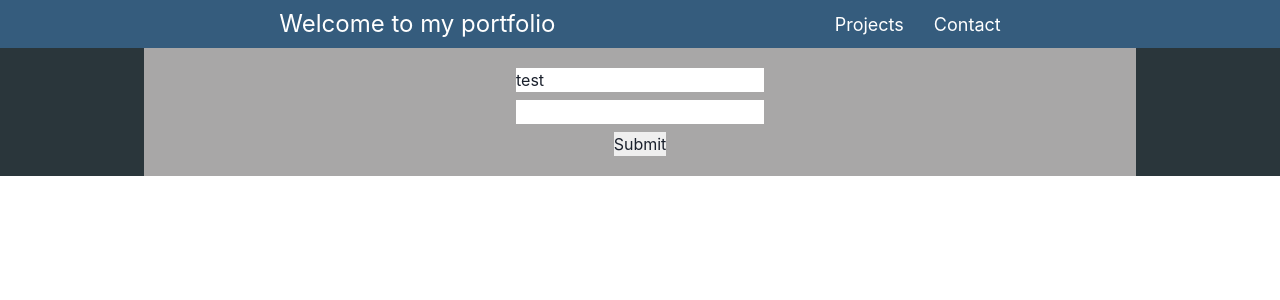
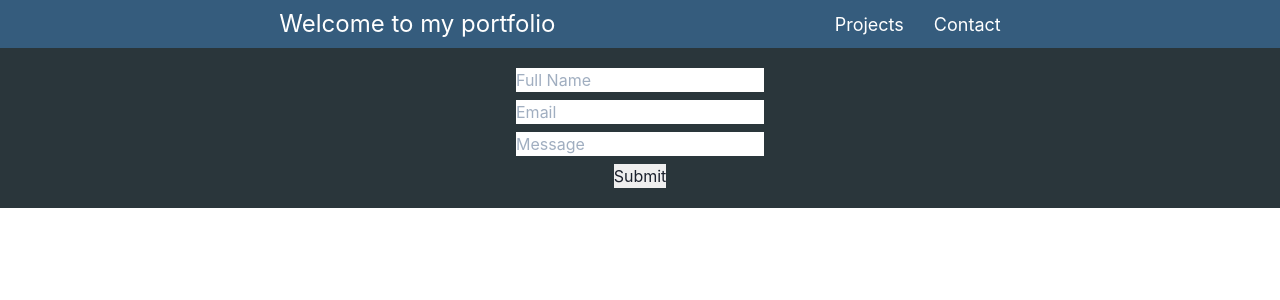
Before and after one commit to Rodomaxi2/Portfolio, a Next.js app: page /contact in a window 1280 px wide. Shown: the top 300 px of the page. Built offline with nearby package versions, Linux system fonts and the light colour scheme.

Commit message:
Added validation and placeholders

```diff
--- a/Components/ContactForm.js
+++ b/Components/ContactForm.js
@@ -9,7 +9,9 @@ import {
 	Box,
 	Input,
 	VStack,
+	Button,
 } from "@chakra-ui/react";
+import { resolveConfig } from "prettier";
 
 const ContactForm = () => {
 	const {
@@ -18,22 +20,27 @@ const ContactForm = () => {
 		watch,
 		formState: { errors },
 	} = useForm();
+
 	const onSubmit = (data) => console.log(data);
 
+	// console.log(watch("name"), watch("email"), watch("message"));
+	// emailto:rodomaxi2@gmail.com?subject=${name} ${email}&body=${message}
+
 	return (
-		<Center bg="#A8A7A7" padding="20px" w="100%">
+		<Center bg="#white" padding="20px" w="100%">
 			<form onSubmit={handleSubmit(onSubmit)}>
 				<VStack>
-					<input defaultValue="test" {...register("example")} />
+					<input placeholder="Full Name" {...register("name", { required: true })} />
+					{errors.name && <span>This field is required</span>}
 
-					{/* include validation with required or other standard HTML validation rules */}
-					<input {...register("exampleRequired", { required: true })} />
-					{/* errors will return when field validation fails  */}
-					{errors.exampleRequired && <span>This field is required</span>}
+					<input placeholder="Email" {...register("email", { required: true })} />
+					{errors.email && <span>This field is required</span>}
+
+					<input placeholder="Message" {...register("message", { required: true })} />
+					{errors.message && <span>This field is required</span>}
 
 					<input type="submit" />
 				</VStack>
-				{/* register your input into the hook by invoking the "register" function */}
 			</form>
 		</Center>
 	);
```
